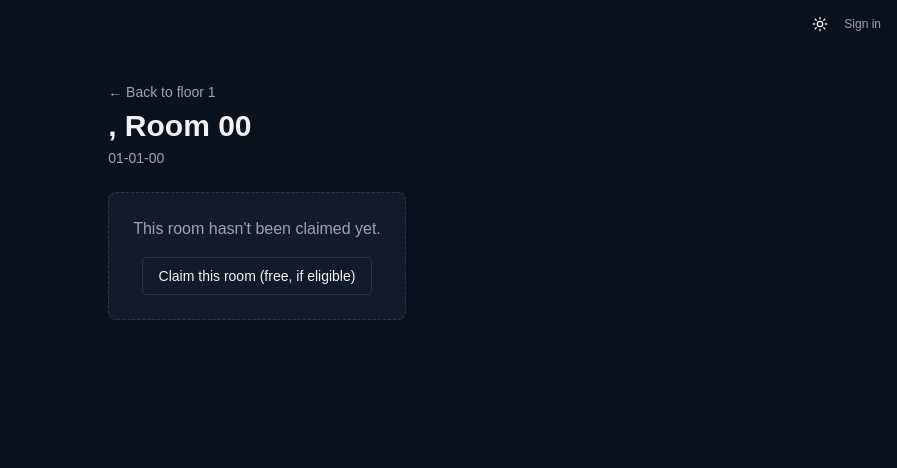
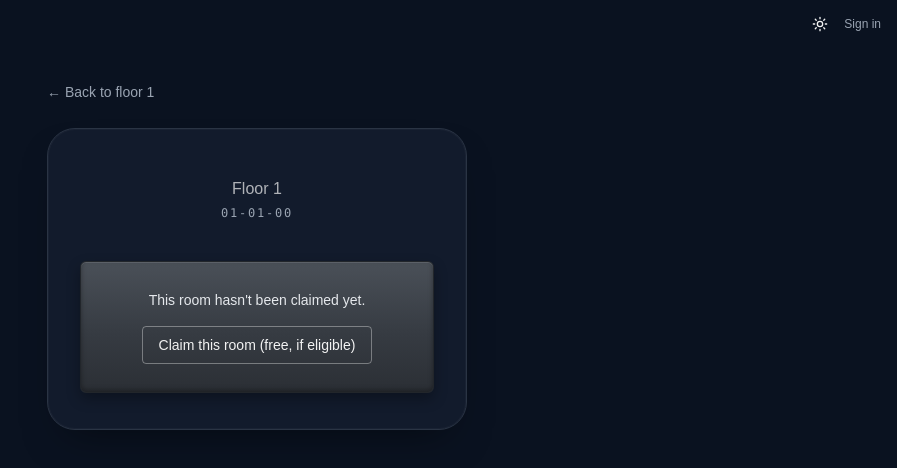
Before and after one commit to Drawtropolis/drawtropolis-web, a Next.js app: page /room/1/1/0 in a window 1280 px wide. Shown: the top 468 px of the page, without its empty margins (383-1280 px from the left). Built offline with nearby package versions, Linux system fonts and the light colour scheme; no server answers; the database is empty.

Commit message:
Redesign room page as door with plaque (unclaimed/claimed states)

```diff
--- a/src/app/room/[building]/[floor]/[room]/page.tsx
+++ b/src/app/room/[building]/[floor]/[room]/page.tsx
@@ -5,6 +5,40 @@ import { formatCoordinate } from "@/lib/types";
 import { ClaimRoomButton } from "@/components/ClaimRoomButton";
 import { RoomCanvas } from "@/components/RoomCanvasLoader";
 import { getDistrictTheme, districtBackground } from "@/lib/districtTheme";
+
+// Door/plaque redesign — 26 July 2026. The room page used to be a plain
+// left-aligned settings stack (district label, "{building}, Room {n}" as
+// one h1, coordinate, then a status line). It read like an admin panel,
+// not a place. Rebuilt as a door: a portrait panel with district band,
+// building name, floor label and coordinate stacked and centred, all
+// deliberately quiet, so the plaque near the bottom — the one place doing
+// visual work — is what people actually look at. Real door nameplates
+// don't shift material with what's behind them, so the plaque is exempt
+// from districtTheme entirely: dull pewter when unclaimed, polished brass
+// once claimed. That material change *is* the claimed/unclaimed signal,
+// on top of the copy change.
+//
+// New this pass: the claimed plaque shows who claimed the room and when.
+// That required joining rooms.host_user_id to profiles.username — which
+// didn't exist before, and which RLS silently blocked (profiles are only
+// publicly readable when is_public = true, and every profile in the
+// database currently has is_public = false / username = null). Added a
+// narrow `profiles_public_read_room_hosts` policy so a profile's username
+// is public exactly when that profile hosts a room — a claim is already a
+// public fact the room page itself announces, so this doesn't expose
+// anything the page wasn't already implying. See handoff notes: usernames
+// still aren't collected anywhere, so real claims will show the "A
+// builder" fallback until that's built — separate backlog item, not part
+// of this pass.
+function formatClaimedAt(iso: string) {
+  return new Date(iso).toLocaleString("en-GB", {
+    day: "numeric",
+    month: "short",
+    year: "numeric",
+    hour: "2-digit",
+    minute: "2-digit",
+  });
+}
 
 export default async function RoomPage({
   params,
@@ -25,7 +59,9 @@ export default async function RoomPage({
       .single(),
     supabase
       .from("rooms")
-      .select("id, host_user_id, visibility, claim_type, contributor_cap")
+      .select(
+        "id, host_user_id, visibility, claim_type, contributor_cap, created_at, host:profiles!rooms_host_user_id_fkey(username)",
+      )
       .eq("building_id", buildingId)
       .eq("floor_number", floorNumber)
       .eq("room_number", roomNumber)
@@ -44,11 +80,20 @@ export default async function RoomPage({
   const isOpenToEveryone = buildingRow?.is_special === true;
   const theme = getDistrictTheme(buildingRow?.collection);
 
+  // Supabase embeds a to-one relationship as an object, but returns an
+  // array if it can't resolve cardinality confidently — handle both so a
+  // schema-cache hiccup doesn't crash the page.
+  const hostProfile = Array.isArray(roomRow?.host)
+    ? roomRow.host[0]
+    : roomRow?.host;
+  const claimantName = hostProfile?.username?.trim() || "A builder";
+
   return (
     <main
-      className="min-h-screen p-8 max-w-3xl mx-auto"
+      className="min-h-screen p-8 flex flex-col items-center"
       style={districtBackground(buildingRow?.collection)}
     >
+      <div className="w-full max-w-[420px]">
         <Link
           href={`/room/${buildingId}/${floorNumber}`}
           className="text-sm text-[var(--muted)] hover:underline"
@@ -56,33 +101,69 @@ export default async function RoomPage({
           &larr; Back to floor {floorNumber}
         </Link>
 
+        {/* The door */}
+        <div
+          className="mt-6 rounded-[28px] border border-[var(--border)] bg-[var(--panel)] px-8 pt-10 pb-9 text-center shadow-2xl"
+          style={{
+            boxShadow:
+              "inset 0 0 0 1px rgba(255,255,255,0.03), 0 20px 40px -20px rgba(0,0,0,0.5)",
+          }}
+        >
           {buildingRow?.collection && (
             <p
-          className="text-sm font-semibold tracking-widest uppercase mt-4"
+              className="text-sm font-semibold tracking-[0.2em] uppercase"
               style={{ color: theme?.accent ?? "var(--muted)" }}
             >
               {buildingRow.collection}
             </p>
           )}
-      <h1 className="text-3xl font-bold mt-1 mb-1">
-        {buildingRow?.name}, Room {String(roomNumber).padStart(2, "0")}
+
+          <h1 className="text-4xl font-bold mt-2 leading-tight">
+            {buildingRow?.name}
           </h1>
-      <p className="text-[var(--muted)] mb-6 text-sm">{coordinate}</p>
+
+          <p className="text-base text-[var(--foreground)] opacity-70 mt-2">
+            Floor {floorNumber}
+          </p>
+
+          <p className="text-xs uppercase tracking-[0.15em] text-[var(--muted)] font-mono mt-1">
+            {coordinate}
+          </p>
 
           {isOpenToEveryone ? (
-        <>
+            <div className="mt-10">
               <p className="text-sm text-[var(--muted)] mb-4">
                 Open to everyone · no claim needed
               </p>
               <RoomCanvas />
               <p className="text-xs text-[var(--muted)] mt-2">
-            Drawing is local-only right now — not yet saved or synced. See
-            the RoomCanvas component notes.
+                Drawing is local-only right now — not yet saved or synced.
+                See the RoomCanvas component notes.
               </p>
-        </>
+            </div>
           ) : !roomRow ? (
-        <div className="border border-dashed border-[var(--border)] rounded-lg p-6 text-center bg-[var(--panel)]">
-          <p className="text-[var(--muted)] mb-4">
+            // Unclaimed plaque — dull pewter. Deliberately theme-independent:
+            // a plaque doesn't take on the district's colour, only its own
+            // finish. Local CSS-variable overrides give ClaimRoomButton
+            // (which is styled with --border/--panel and relies on inherited
+            // text colour) a fixed light-on-dark palette so it reads clearly
+            // against pewter regardless of the site's light/dark mode.
+            <div
+              className="mt-10 rounded-md px-6 py-7"
+              style={{
+                background:
+                  "linear-gradient(180deg, #4a5058 0%, #363b42 55%, #2b2f35 100%)",
+                boxShadow:
+                  "inset 0 1px 0 rgba(255,255,255,0.12), inset 0 -2px 5px rgba(0,0,0,0.35), 0 6px 14px rgba(0,0,0,0.3)",
+                border: "1px solid #22262b",
+                // Scoped overrides for ClaimRoomButton's own var(--*) classes.
+                ["--foreground" as string]: "#f2f2f2",
+                ["--panel" as string]: "#1c2129",
+                ["--border" as string]: "rgba(255,255,255,0.35)",
+                ["--muted" as string]: "#c7cdd6",
+              }}
+            >
+              <p className="text-sm text-[#e5e8ec] mb-4">
                 This room hasn&apos;t been claimed yet.
               </p>
               <Suspense fallback={null}>
@@ -96,17 +177,56 @@ export default async function RoomPage({
             </div>
           ) : (
             <>
-          <p className="text-sm text-[var(--muted)] mb-4">
+              {/* Claimed plaque — polished brass, engraved-plate styling. */}
+              <div
+                className="mt-10 rounded-md px-6 py-6"
+                style={{
+                  background:
+                    "linear-gradient(180deg, #ecd9a0 0%, #c9a24c 45%, #a9813a 100%)",
+                  boxShadow:
+                    "inset 0 1px 0 rgba(255,255,255,0.6), inset 0 -2px 5px rgba(0,0,0,0.25), 0 6px 14px rgba(0,0,0,0.35)",
+                  border: "1px solid #8a6b30",
+                }}
+              >
+                <p
+                  className="text-[11px] uppercase tracking-[0.25em]"
+                  style={{ color: "#4a3a16", opacity: 0.75 }}
+                >
+                  Claimed by
+                </p>
+                <p
+                  className="text-2xl font-semibold mt-1"
+                  style={{
+                    color: "#2b2008",
+                    fontFamily: "Georgia, 'Times New Roman', serif",
+                    textShadow: "0 1px 0 rgba(255,255,255,0.4)",
+                  }}
+                >
+                  {claimantName}
+                </p>
+                {roomRow.created_at && (
+                  <p
+                    className="text-xs mt-2 tracking-wide"
+                    style={{ color: "#4a3a16", opacity: 0.85 }}
+                  >
+                    {formatClaimedAt(roomRow.created_at)}
+                  </p>
+                )}
+              </div>
+
+              <p className="text-sm text-[var(--muted)] mt-5 mb-4">
                 {roomRow.visibility === "locked" ? "Locked" : "Open"} ·{" "}
                 {roomRow.claim_type} · cap {roomRow.contributor_cap}
               </p>
               <RoomCanvas />
               <p className="text-xs text-[var(--muted)] mt-2">
-            Drawing is local-only right now — not yet saved or synced. See
-            the RoomCanvas component notes.
+                Drawing is local-only right now — not yet saved or synced.
+                See the RoomCanvas component notes.
               </p>
             </>
           )}
+        </div>
+      </div>
     </main>
   );
 }
```
Lines whose indentation alone changed are shown as unchanged.
